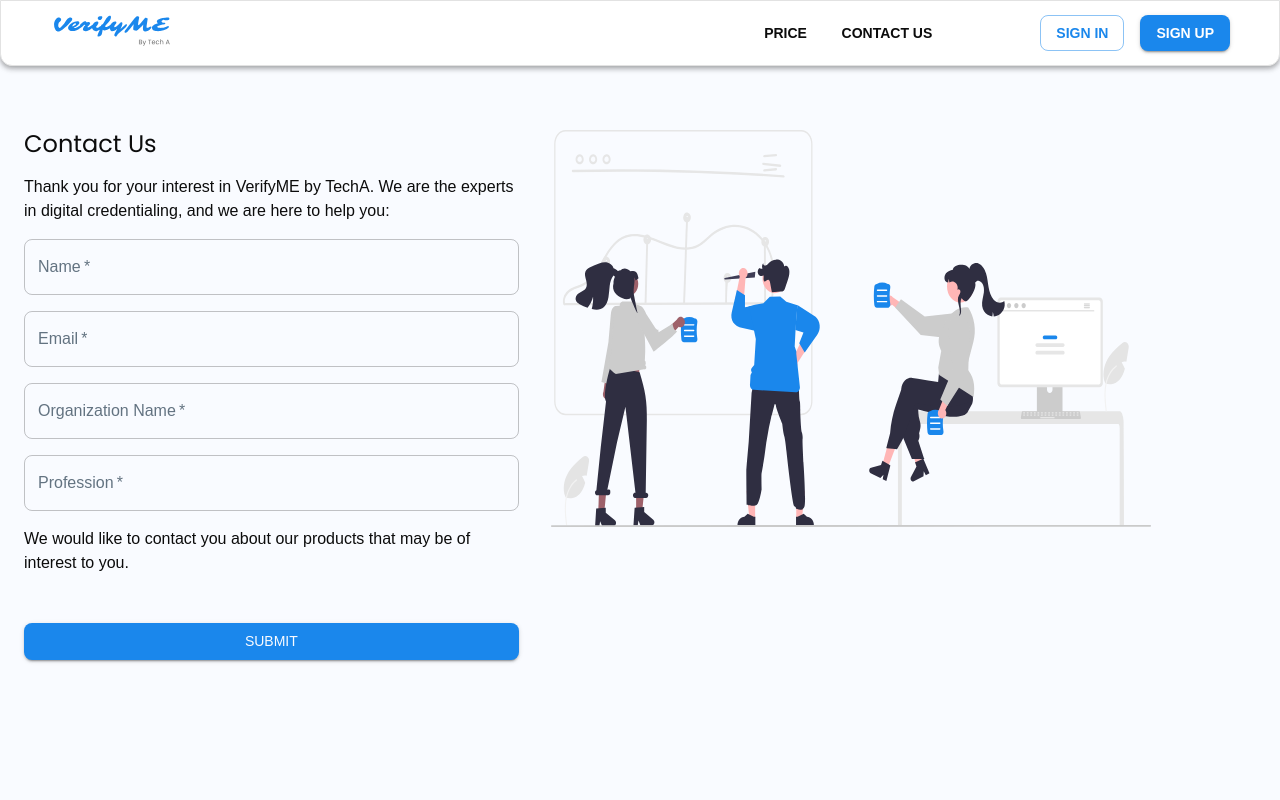
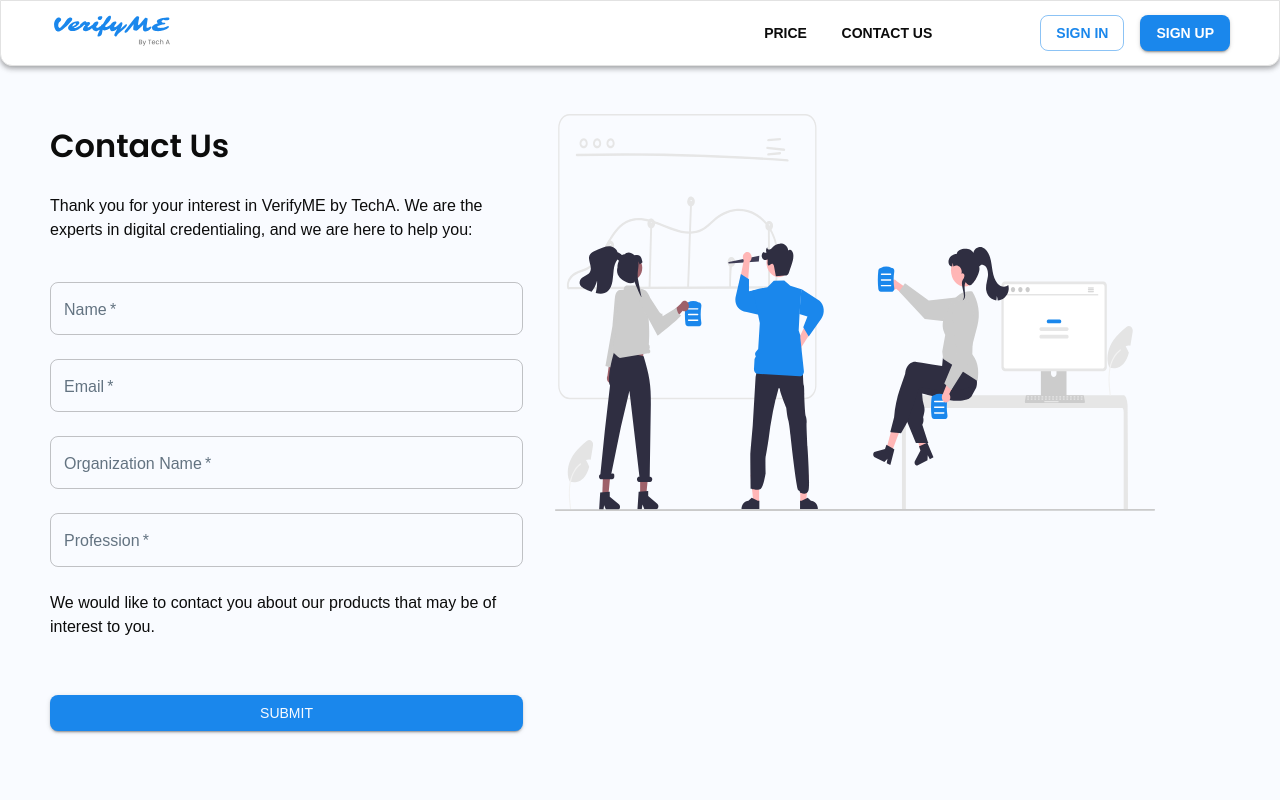
Before and after one commit to lyDiyamong/ratifyme-frontend, a React (Vite) app: page /contactus in a window 1280 px wide. Shown: the top 800 px of the page. Built offline with nearby package versions, Linux system fonts and the light colour scheme.

Commit message:
refactor(11-contactUs): make some change on feild input to use the reusable input feild component

```diff
--- a/src/pages/contactus/index.jsx
+++ b/src/pages/contactus/index.jsx
@@ -1,31 +1,29 @@
 //useTheme allow us to use theme that we have already constome in MUI
 import { useTheme } from "@emotion/react";
+import { useForm } from "react-hook-form";
 
 //Import neccessary item in MUI
-import {
-    Box,
-    Container,
-    Grid,
-    Typography,
-    Button,
-    TextField,
-} from "@mui/material";
+import { Box, Grid, Typography, Button } from "@mui/material";
 
 //Import Contact Icon for Contact us page
-import ContactUsIcon from "../../assets/icons/contactUs.svg";
+import LandingContainer from "../../components/styles/LandingContainer";
+import FormInput from "../../components/FormInput";
+
+import ContactUsIconSvg from "../../assets/icons/contactUs.svg";
 
 // ============ Start Contact Us Page ============
 const ContactUsPage = () => {
+    // for use theme costom
     const theme = useTheme();
+    // form controller
+    const { handleSubmit, control } = useForm();
+
+    // handle submission
+    const onSubmit = (data) => console.log(data);
+
     return (
         // Use Container to wrap the contact us form and contact us icon
-        <Container
-            sx={{
-                borderRadius: theme.shape.borderRadius.section,
-                boxShadow: theme.shadows.default,
-                my: 8,
-            }}
-        >
+        <LandingContainer sx={{ mt: 6 }}>
             <Grid container spacing={4}>
                 <Grid
                     component="form"
@@ -36,12 +34,13 @@ const ContactUsPage = () => {
                     //order right here means that we want to give the position to the section
                     order={{ xs: 2, md: 1 }}
                 >
-                    <Box>
+                    <Box mb={5}>
                         <Typography
                             component="label"
                             sx={{
-                                fontWeight: theme.typography.fontWeightLight,
-                                fontSize: theme.typography.h3,
+                                fontSize: theme.typography.h2,
+                                fontWeight: theme.fontWeight.bold,
+                                lineHeight: 2,
                             }}
                         >
                             Contact Us
@@ -52,56 +51,48 @@ const ContactUsPage = () => {
                             here to help you:
                         </Typography>
                     </Box>
-                    <Box display="flex" flexDirection="column" gap={2}>
-                        <TextField
-                            sx={{
-                                "& .MuiOutlinedInput-root": {
-                                    borderRadius:
-                                        theme.shape.borderRadius.input, // Applying custom borderRadius to the input field
-                                },
-                            }}
-                            required
-                            id="outlined-required"
+                    <Box
+                        component="form"
+                        onSubmit={handleSubmit(onSubmit)}
+                        display="flex"
+                        flexDirection="column"
+                        gap={3}
+                        noValidate
+                    >
+                        <FormInput
+                            name="name"
                             label="Name"
-                        ></TextField>
-                        <TextField
-                            sx={{
-                                "& .MuiOutlinedInput-root": {
-                                    borderRadius:
-                                        theme.shape.borderRadius.input, // Applying custom borderRadius to the input field
-                                },
-                            }}
-                            required
-                            id="outlined-required"
+                            control={control}
+                            type="text"
+                            required={true}
+                        />
+                        <FormInput
                             label="Email"
-                        ></TextField>
-                        <TextField
-                            sx={{
-                                "& .MuiOutlinedInput-root": {
-                                    borderRadius:
-                                        theme.shape.borderRadius.input, // Applying custom borderRadius to the input field
-                                },
-                            }}
-                            required
-                            id="outlined-required"
+                            name="email"
+                            control={control}
+                            required={true}
+                            type="text"
+                        />
+                        <FormInput
+                            name="organization"
                             label="Organization Name"
-                        ></TextField>
-                        <TextField
-                            sx={{
-                                "& .MuiOutlinedInput-root": {
-                                    borderRadius:
-                                        theme.shape.borderRadius.input, // Applying custom borderRadius to the input field
-                                },
-                            }}
-                            required
-                            id="outlined-required"
+                            control={control}
+                            type="text"
+                            required={true}
+                        />
+                        <FormInput
+                            name="profession"
                             label="Profession"
-                        ></TextField>
+                            control={control}
+                            type="text"
+                            required={true}
+                        />
                         <Typography variant="">
                             We would like to contact you about our products that
                             may be of interest to you.
                         </Typography>
                         <Button
+                            type="submit"
                             fullWidth
                             variant="contained"
                             sx={{
@@ -123,11 +114,11 @@ const ContactUsPage = () => {
                             maxWidth: 600,
                         }}
                         alt="contactus"
-                        src={ContactUsIcon}
+                        src={ContactUsIconSvg}
                     />
                 </Grid>
             </Grid>
-        </Container>
+        </LandingContainer>
     );
 };
 
```
